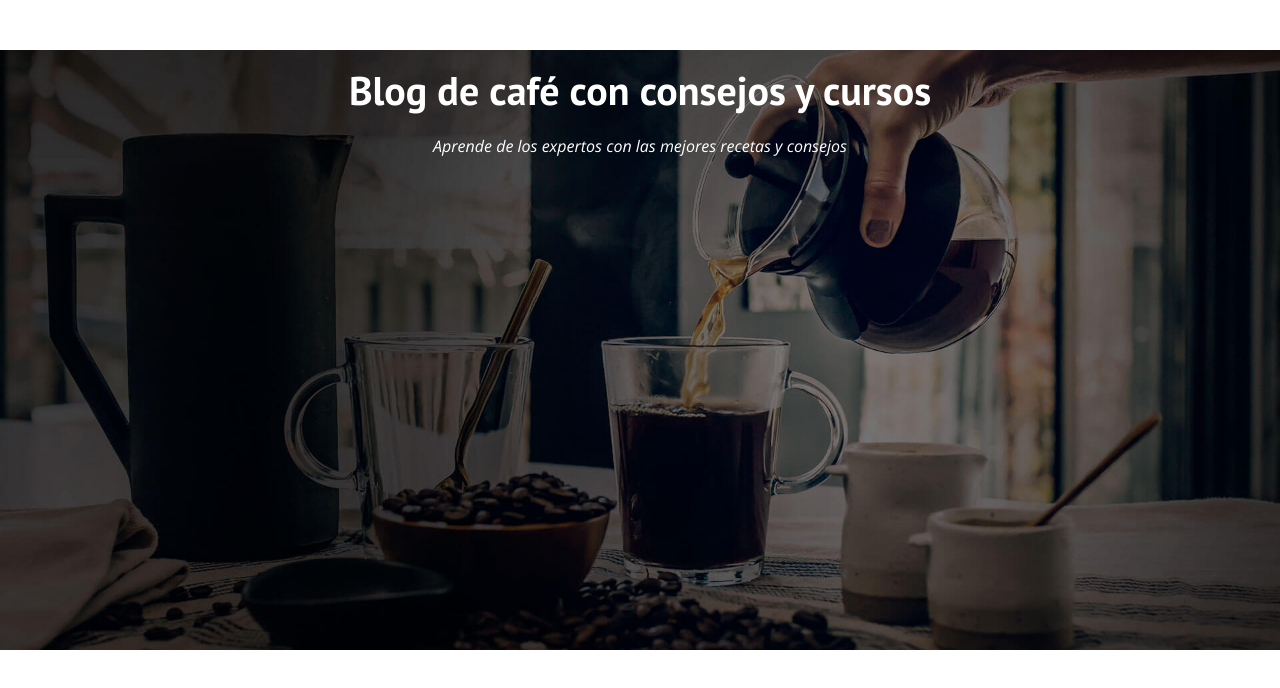
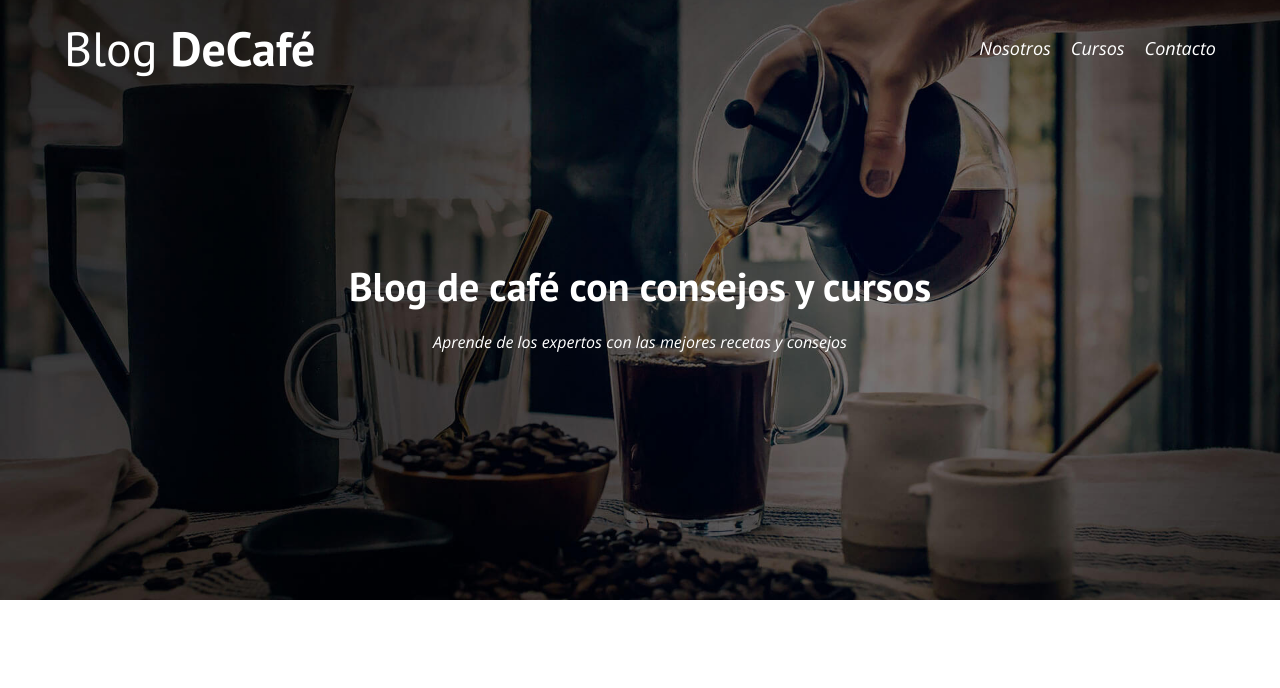
Before and after one commit to santiagoMendoza024/blog-cafe, a plain HTML site: page index.html in a window 1280 px wide. Drawn offline with nearby package versions, Linux system fonts and the light colour scheme.

Commit message:
Banner y nav done

```diff
--- a/css/style.css
+++ b/css/style.css
@@ -70,3 +70,40 @@ img{
     color: var(--blanco);
     margin-top: 5rem;
 }
+@media(min-width:768px){
+    .header__texto{
+        margin-top: 15rem;
+    }
+}
+
+@media(min-width:768px){
+    .barra{
+        display: flex;
+        align-items: center;
+        justify-content: space-between;
+
+    }
+
+}
+.logo{
+    color: var(--blanco);
+}
+.logo__nombre{
+    font-weight: 400;
+
+}
+.logo__bold{
+    font-weight: 700;
+}
+@media (min-width:768px) {
+    .navegacion{
+        display: flex;
+        gap: 2rem;
+    }
+}
+.navegacion__enlace{
+    display: block;/*Para que los elementos se pongan uno debajo del otro*/
+    text-align: center;
+    font-size: 1.8rem;
+    color: var(--blanco);
+}
--- a/index.html
+++ b/index.html
@@ -14,6 +14,18 @@
 </head>
 <body>
     <header class="header">
+        <div class="contenedor">
+            <div class="barra">
+                <a class="logo" href="index.html">
+                    <h1 class="logo__nombre no-margin centrar-texto">Blog <span class="logo__bold">DeCafé</span></h1>
+                </a>
+                <nav class="navegacion">
+                    <a href="nosotros.html" class="navegacion__enlace">Nosotros</a>
+                    <a href="cursos.html" class="navegacion__enlace">Cursos</a>
+                    <a href="contacto.html" class="navegacion__enlace">Contacto</a>
+                </nav>
+            </div>
+        </div>
         <div class="header__texto">
             <h2 class="no-margin">Blog de café con consejos y cursos</h2>
             <p class="no-margin">Aprende de los expertos con las mejores recetas y consejos</p>
```
